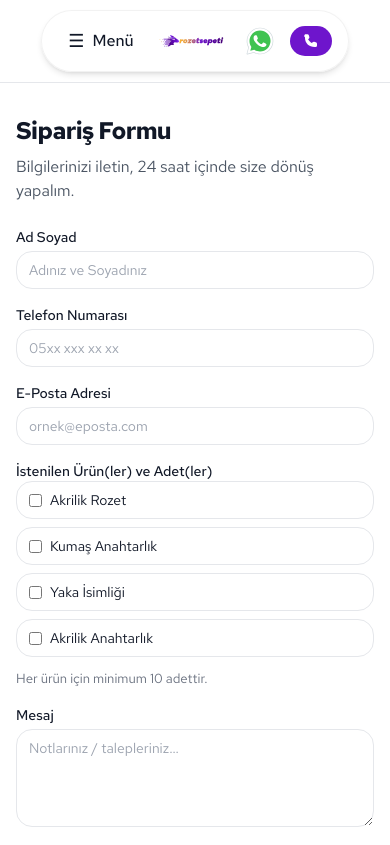
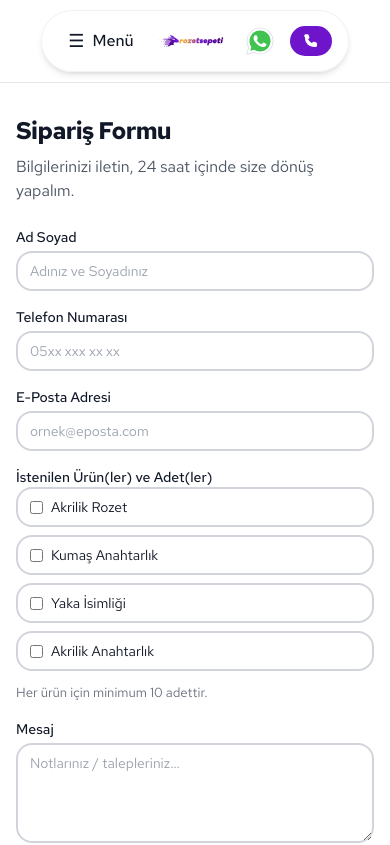
Before and after one commit to oikangal/rozetsepeti, a Next.js app: page /siparis in a window 390 px wide. Shown: the top 845 px of the page. Built offline with nearby package versions, Linux system fonts and the light colour scheme.

Commit message:
Sipariş formu: seçilince mor 'Adet' kapsülü (mobil görünüm korunarak)

```diff
--- a/app/siparis/page.tsx
+++ b/app/siparis/page.tsx
@@ -18,36 +18,34 @@ const MIN_QTY = 10
 
 export default function SiparisPage() {
     const [state, setState] = useState<SubmitState>({ status: 'idle' })
-    // backend’e gidecek sayılar
+
+    // 🔵 DOLU ALAN KONTÜRÜ için basit durumlar
+    const [adsoyad, setAdsoyad] = useState('')
+    const [telefon, setTelefon] = useState('')
+    const [email, setEmail]     = useState('')
+    const [mesaj, setMesaj]     = useState('')
+
+    // adet mantığı (yazarken serbest, blur’da min 10)
     const [qty, setQty] = useState<Record<string, number>>({})
-    // input’ta görünen ham metin (yazarken serbest)
     const [qtyText, setQtyText] = useState<Record<string, string>>({})
 
-    // ürün seç/kaldır
     const toggleProduct = (key: string, checked: boolean) => {
         if (checked) {
             setQty((p) => ({ ...p, [key]: p[key] ?? MIN_QTY }))
             setQtyText((t) => ({ ...t, [key]: '' })) // başlangıçta boş görünsün
         } else {
-            setQty((p) => {
-                const n = { ...p }; delete n[key]; return n
-            })
-            setQtyText((t) => {
-                const n = { ...t }; delete n[key]; return n
-            })
+            setQty((p) => { const n = { ...p }; delete n[key]; return n })
+            setQtyText((t) => { const n = { ...t }; delete n[key]; return n })
         }
     }
 
-    // yazarken yalnızca sayıyı yansıt; min kontrolü BLUR’da
     const onQtyChange = (key: string, raw: string) => {
         const cleaned = raw.replace(/\D/g, '').slice(0, 6)
         setQtyText((t) => ({ ...t, [key]: cleaned }))
-        // backend sayısını da şimdilik yazdığı şeyin sayısal haline taşıyalım
         const n = cleaned === '' ? NaN : parseInt(cleaned, 10)
         setQty((p) => ({ ...p, [key]: Number.isFinite(n) ? n : MIN_QTY }))
     }
 
-    // odak kaybedince min 10’u uygula
     const onQtyBlur = (key: string) => {
         const current = qtyText[key] ?? ''
         const n = current === '' ? NaN : parseInt(current, 10)
@@ -61,14 +59,12 @@ export default function SiparisPage() {
         const form = e.currentTarget
         const fd = new FormData(form)
 
-        // en az bir ürün + min 10 kontrolü
         const chosen = Object.entries(qty).filter(([, n]) => Number.isFinite(n) && n >= MIN_QTY)
         if (chosen.length === 0) {
             setState({ status: 'error', message: `Lütfen en az bir ürün seçip en az ${MIN_QTY} adet girin.` })
             return
         }
 
-        // dosyalar (opsiyonel)
         const files = (fd.getAll('files') as File[]).filter(Boolean)
         for (const f of files) {
             if (f.size > MAX_FILE_MB * 1024 * 1024) {
@@ -86,14 +82,22 @@ export default function SiparisPage() {
             const res = await fetch('/api/order', { method: 'POST', body: fd })
             const json = await res.json().catch(() => ({}))
             if (!res.ok || !json?.ok) throw new Error(json?.error || 'Gönderim hatası')
+
             setState({ status: 'ok' })
             form.reset()
             setQty({})
             setQtyText({})
+            // dolu alan kontürü için tuttuğumuz değerleri de sıfırla
+            setAdsoyad(''); setTelefon(''); setEmail(''); setMesaj('')
         } catch (err: any) {
             setState({ status: 'error', message: err?.message || 'Bir hata oluştu' })
         }
     }
+
+    // 🔵 ortak sınıflar — dolu/boş durumuna göre kontür rengi
+    const baseInput =
+        'rounded-2xl border-2 px-3 py-2 text-[14px] focus:outline-none focus:ring-2 focus:ring-[var(--brand)]/30'
+    const borderOf = (filled: boolean) => (filled ? 'border-[var(--brand)]' : 'border-gray-300')
 
     return (
         <main className="container max-w-3xl mx-auto px-4 sm:px-6 lg:px-8 py-8">
@@ -105,8 +109,11 @@ export default function SiparisPage() {
                 <label className="grid gap-1 text-sm">
                     <span className="font-medium">Ad Soyad</span>
                     <input
-                        name="adsoyad" required autoComplete="name"
-                        className="rounded-2xl border px-3 py-2 focus:outline-none focus:ring-2 focus:ring-[var(--brand)]/30 focus:border-[var(--brand)]"
+                        name="adsoyad"
+                        required
+                        autoComplete="name"
+                        onChange={(e) => setAdsoyad(e.target.value)}
+                        className={`${baseInput} ${borderOf(adsoyad.trim().length > 0)}`}
                         placeholder="Adınız ve Soyadınız"
                     />
                 </label>
@@ -115,21 +122,31 @@ export default function SiparisPage() {
                 <label className="grid gap-1 text-sm">
                     <span className="font-medium">Telefon Numarası</span>
                     <input
-                        name="telefon" required autoComplete="tel" inputMode="tel" placeholder="05xx xxx xx xx"
-                        className="rounded-2xl border px-3 py-2 focus:outline-none focus:ring-2 focus:ring-[var(--brand)]/30 focus:border-[var(--brand)]"
+                        name="telefon"
+                        required
+                        autoComplete="tel"
+                        inputMode="tel"
+                        onChange={(e) => setTelefon(e.target.value)}
+                        className={`${baseInput} ${borderOf(telefon.trim().length > 0)}`}
+                        placeholder="05xx xxx xx xx"
                     />
                 </label>
 
-                {/* E-posta */}
+                {/* E-Posta */}
                 <label className="grid gap-1 text-sm">
                     <span className="font-medium">E-Posta Adresi</span>
                     <input
-                        name="email" type="email" required autoComplete="email" placeholder="ornek@eposta.com"
-                        className="rounded-2xl border px-3 py-2 focus:outline-none focus:ring-2 focus:ring-[var(--brand)]/30 focus:border-[var(--brand)]"
+                        name="email"
+                        type="email"
+                        required
+                        autoComplete="email"
+                        onChange={(e) => setEmail(e.target.value)}
+                        className={`${baseInput} ${borderOf(email.trim().length > 0)}`}
+                        placeholder="ornek@eposta.com"
                     />
                 </label>
 
-                {/* Ürünler */}
+                {/* Ürün(ler) ve Adet(ler) */}
                 <fieldset className="grid gap-2">
                     <legend className="text-sm font-medium">İstenilen Ürün(ler) ve Adet(ler)</legend>
 
@@ -137,7 +154,7 @@ export default function SiparisPage() {
                         {URUNLER.map((u) => {
                             const checked = u.key in qty
                             return (
-                                <div key={u.key} className="flex items-center justify-between gap-3 rounded-2xl border px-3 py-2">
+                                <div key={u.key} className="flex items-center justify-between gap-3 rounded-2xl border-2 border-gray-300 px-3 py-2">
                                     <label className="flex items-center gap-2 cursor-pointer">
                                         <input
                                             type="checkbox"
@@ -155,9 +172,9 @@ export default function SiparisPage() {
                                                 <input
                                                     type="tel"
                                                     inputMode="numeric"
-                                                    value={qtyText[u.key] ?? ''}      // başlangıçta boş
-                                                    onChange={(e) => onQtyChange(u.key, e.target.value)} // yazarken sadece yansıt
-                                                    onBlur={() => onQtyBlur(u.key)}                      // blur’da min 10
+                                                    value={qtyText[u.key] ?? ''}
+                                                    onChange={(e) => onQtyChange(u.key, e.target.value)}
+                                                    onBlur={() => onQtyBlur(u.key)}
                                                     onFocus={(e) => e.currentTarget.select()}
                                                     className="w-24 rounded-md bg-white text-black px-2 py-1 text-right outline-none border-0"
                                                     placeholder={`${MIN_QTY}`}
@@ -177,18 +194,23 @@ export default function SiparisPage() {
                 <label className="grid gap-1 text-sm">
                     <span className="font-medium">Mesaj</span>
                     <textarea
-                        name="mesaj" rows={4} placeholder="Notlarınız / talepleriniz…"
-                        className="rounded-2xl border px-3 py-2 focus:outline-none focus:ring-2 focus:ring-[var(--brand)]/30 focus:border-[var(--brand)]"
+                        name="mesaj"
+                        rows={4}
+                        onChange={(e) => setMesaj(e.target.value)}
+                        className={`rounded-2xl border-2 px-3 py-2 text-[14px] focus:outline-none focus:ring-2 focus:ring-[var(--brand)]/30 ${borderOf(mesaj.trim().length > 0)}`}
+                        placeholder="Notlarınız / talepleriniz…"
                     />
                 </label>
 
-                {/* Dosya yükleme */}
+                {/* Dosya (opsiyonel) — burada kontür sabit gri kalıyor */}
                 <div className="grid gap-1 text-sm">
                     <span className="font-medium">Logo / Dosya Yükleme (opsiyonel)</span>
                     <input
-                        name="files" type="file" multiple
+                        name="files"
+                        type="file"
+                        multiple
                         accept=".pdf,.ai,.jpg,.jpeg,.png,.tif,.tiff,application/pdf,image/jpeg,image/png,image/tiff"
-                        className="rounded-2xl border px-3 py-2 file:mr-3 file:rounded-xl file:border-0 file:bg-gray-100 file:px-3 file:py-1.5 hover:file:bg-gray-200"
+                        className="rounded-2xl border-2 border-gray-300 px-3 py-2 file:mr-3 file:rounded-xl file:border-0 file:bg-gray-100 file:px-3 file:py-1.5 hover:file:bg-gray-200"
                     />
                     <p className="text-xs text-gray-500">Maks. {MAX_FILE_MB} MB. Desteklenen: PDF, AI, JPG, PNG, TIFF.</p>
                 </div>
```
